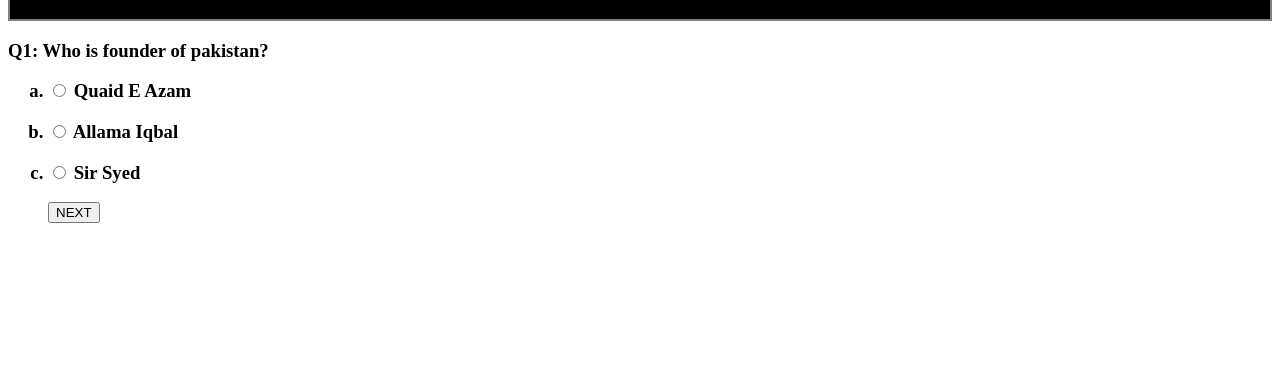
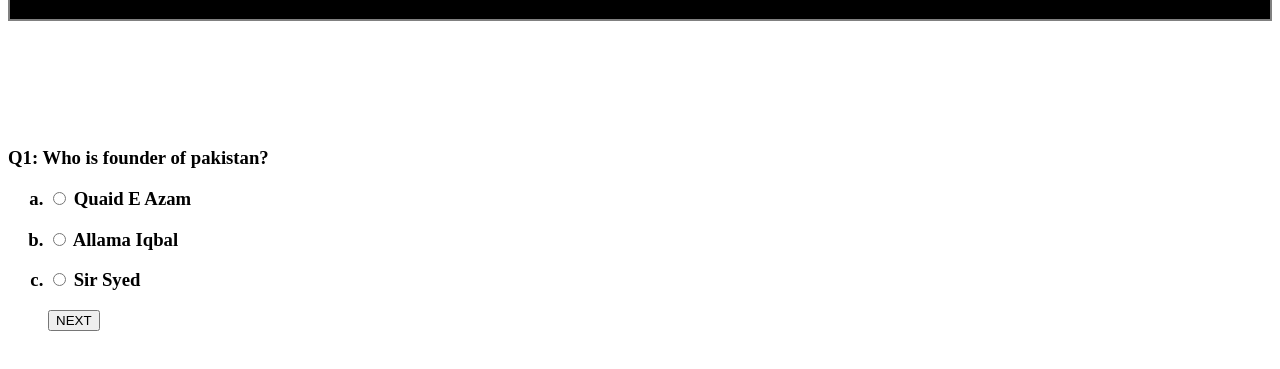
Before and after one commit to muzeeali/quizApp, a plain HTML site: page index.html in a window 1280 px wide. Shown: the part 71-440 px from the top of the page. Drawn offline with Linux system fonts and the light colour scheme.

Commit message:
Update style.css

```diff
--- a/style.css
+++ b/style.css
@@ -17,3 +17,6 @@
 #remark{
 text-align: center;
 }
+.main{
+    margin-top: 10%;
+}
```
